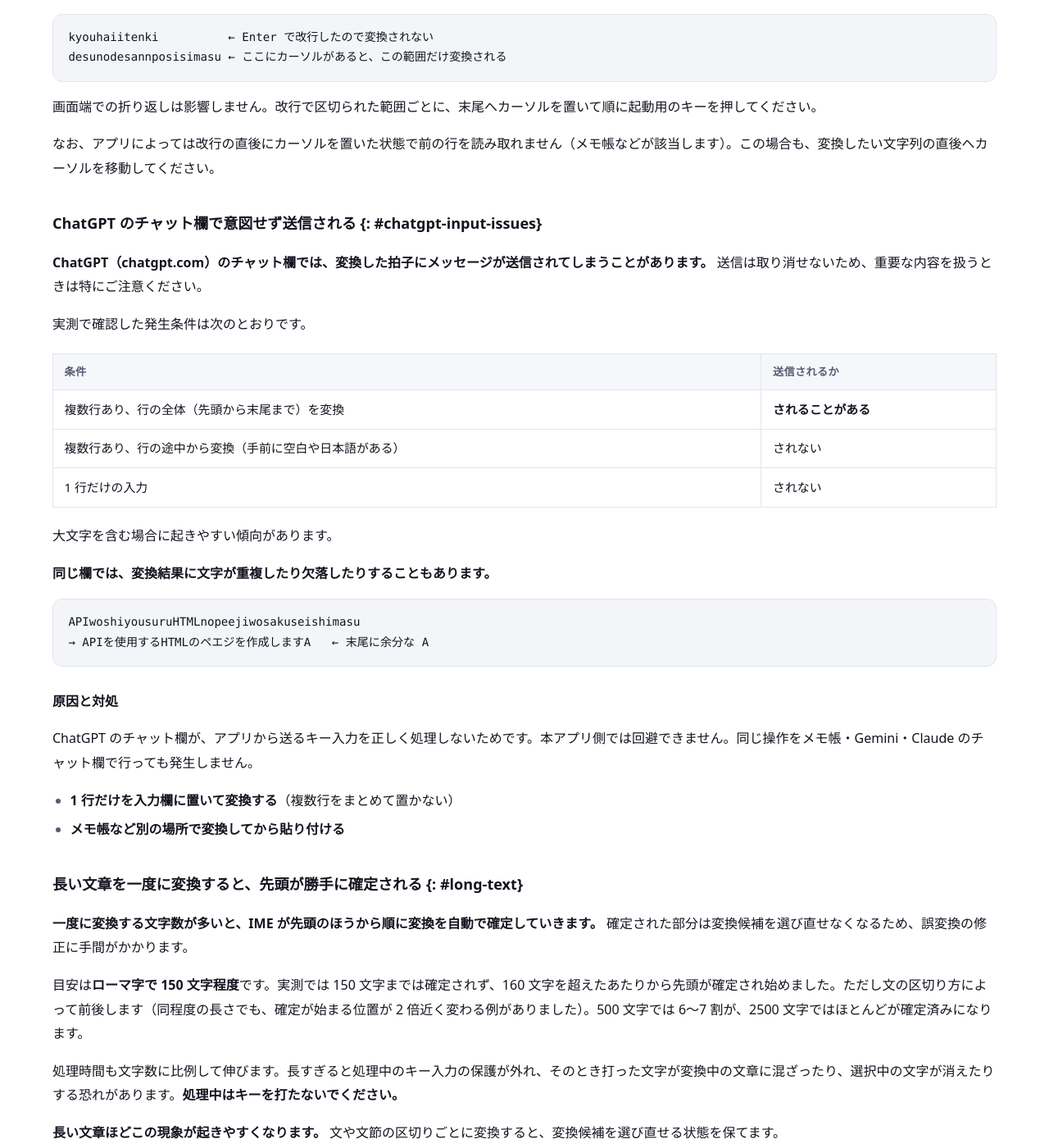
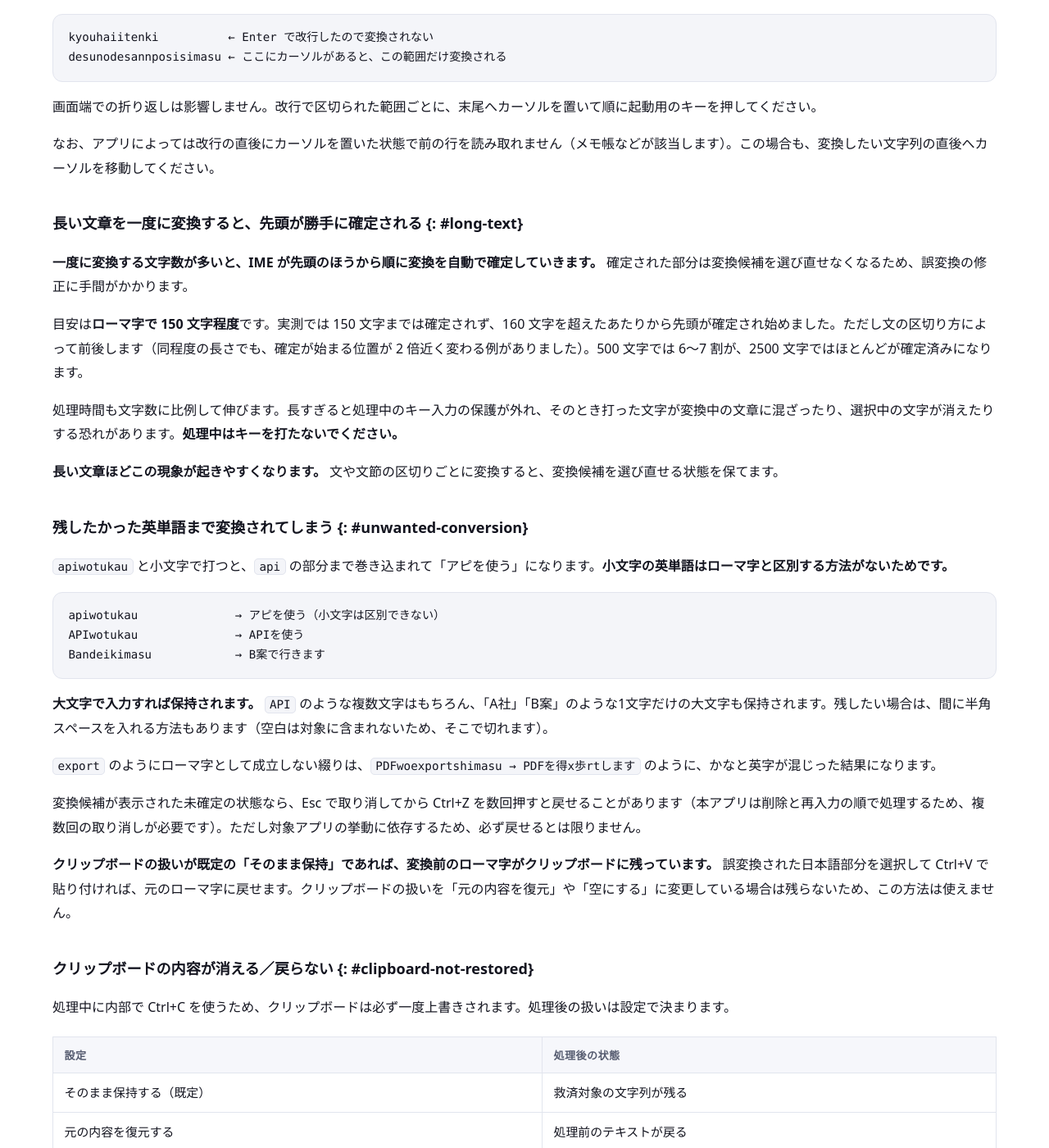
Before and after one commit to moappsupport/ro-maji_IME_Rescue, a Jekyll site: the page built from troubleshooting.md, in a window 1280 px wide and 1400 px high, scrolled down 5068 px. Shown: the whole window at 82% size. Built offline with Jekyll 4.4.1, drawn with Linux system fonts in a browser that asks for light colours; some of the changed text lies outside the part shown.

Commit message:
ChatGPT のチャット欄に関する節を削除する
手動で改行した入力では表示の崩れが再現しなくなったため、症状別の節と
「できないこと」一覧の項目、目次・FAQ の相互参照をまとめて取り除く。

Co-Authored-By: Claude Opus 5 <noreply@anthropic.com>

````diff
--- a/troubleshooting.md
+++ b/troubleshooting.md
@@ -41,7 +41,6 @@ updated: 2026-08-10
     <li><a href="#convert-key-no-response">キーを押しても何も起きない</a></li>
     <li><a href="#no-ascii-found">「救済対象の半角英数が見つかりませんでした」</a></li>
     <li><a href="#no-multiline">Enter で改行した前の行が変換されない</a></li>
-    <li><a href="#chatgpt-input-issues">ChatGPT のチャット欄で意図せず送信される</a></li>
     <li><a href="#long-text">長い文章を一度に変換すると、先頭が勝手に確定される</a></li>
     <li><a href="#unwanted-conversion">残したかった英単語まで変換されてしまう</a></li>
     <li><a href="#clipboard-not-restored">クリップボードの内容が消える／戻らない</a></li>
@@ -171,34 +170,6 @@ desunodesannposisimasu ← ここにカーソルがあると、この範囲だ
 
 なお、アプリによっては改行の直後にカーソルを置いた状態で前の行を読み取れません（メモ帳などが該当します）。この場合も、変換したい文字列の直後へカーソルを移動してください。
 
-### ChatGPT のチャット欄で意図せず送信される {: #chatgpt-input-issues}
-
-**ChatGPT（chatgpt.com）のチャット欄では、変換した拍子にメッセージが送信されてしまうことがあります。** 送信は取り消せないため、重要な内容を扱うときは特にご注意ください。
-
-実測で確認した発生条件は次のとおりです。
-
-| 条件 | 送信されるか |
-|---|---|
-| 複数行あり、行の全体（先頭から末尾まで）を変換 | **されることがある** |
-| 複数行あり、行の途中から変換（手前に空白や日本語がある） | されない |
-| 1 行だけの入力 | されない |
-
-大文字を含む場合に起きやすい傾向があります。
-
-**同じ欄では、変換結果に文字が重複したり欠落したりすることもあります。**
-
-```
-APIwoshiyousuruHTMLnopeejiwosakuseishimasu
-→ APIを使用するHTMLのペエジを作成しますA   ← 末尾に余分な A
-```
-
-#### 原因と対処
-
-ChatGPT のチャット欄が、アプリから送るキー入力を正しく処理しないためです。本アプリ側では回避できません。同じ操作をメモ帳・Gemini・Claude のチャット欄で行っても発生しません。
-
-- **1 行だけを入力欄に置いて変換する**（複数行をまとめて置かない）
-- **メモ帳など別の場所で変換してから貼り付ける**
-
 ### 長い文章を一度に変換すると、先頭が勝手に確定される {: #long-text}
 
 **一度に変換する文字数が多いと、IME が先頭のほうから順に変換を自動で確定していきます。** 確定された部分は変換候補を選び直せなくなるため、誤変換の修正に手間がかかります。
@@ -306,7 +277,6 @@ Windows の UIPI により、権限の低いプロセスから高いプロセス
 
 - **変換キーも右Ctrl キーも無いキーボード**。設定画面で選べるのはこの2つだけで、他のキーへ割り当てを変更する機能はありません（英語配列 / US・ANSI のキーボードには変換キーがありませんが、右Ctrl キーで動作します）
 - **Enter による改行をまたいだ変換**。取得範囲を変えても前の行は拾えません（[詳細](#no-multiline)）
-- **ChatGPT のチャット欄で複数行を扱う**。意図せず送信されたり、文字が重複・欠落したりします（[詳細](#chatgpt-input-issues)）
 - 対象アプリが Ctrl+C・Shift+Home などの標準的なキー操作に対応していない
 - 対象アプリが管理者権限で動いている（本アプリも同じ権限で起動すれば動きます）
 - パスワード欄など、内容を読み取れない入力欄
@@ -438,14 +408,6 @@ result: Success
     },
     {
       "@type": "Question",
-      "name": "ChatGPT のチャット欄で意図せず送信される",
-      "acceptedAnswer": {
-        "@type": "Answer",
-        "text": "ChatGPT（chatgpt.com）のチャット欄では、変換した拍子にメッセージが送信されてしまうことがあります。 送信は取り消せないため、重要な内容を扱うときは特にご注意ください。"
-      }
-    },
-    {
-      "@type": "Question",
       "name": "長い文章を一度に変換すると、先頭が勝手に確定される",
       "acceptedAnswer": {
         "@type": "Answer",
````
